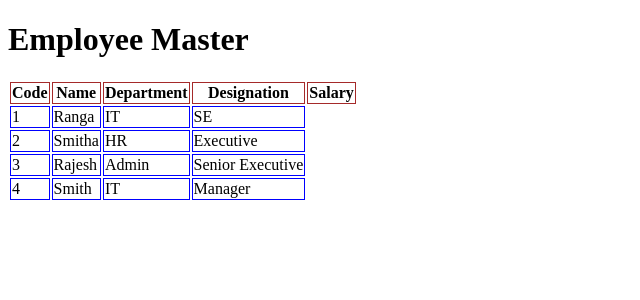
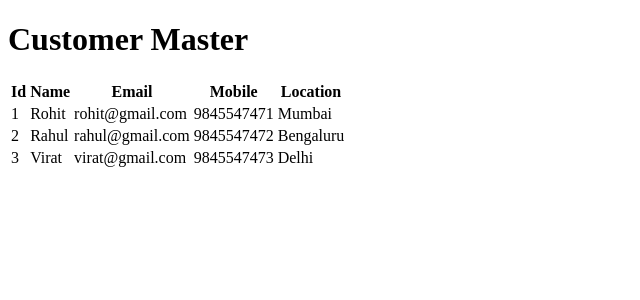
Before and after one commit to rakshith-sb2/C-sharp, an Angular app in the folder angular/programs/angularbasics/: page / in a window 1280 px wide. Shown: the top 300 px of the page, without its empty margins (0-640 px from the left). Built offline with nearby package versions, Linux system fonts and the light colour scheme.

Commit message:
interface

```diff
--- a/angular/programs/angularbasics/src/app/app.component.html
+++ b/angular/programs/angularbasics/src/app/app.component.html
@@ -1,6 +1,10 @@
 <!--
 <h1>{{title}}</h1>
 <app-datatypes></app-datatypes>
+
+<app-employee></app-employee>
 -->
-<app-employee></app-employee>
+
+
+<app-customer></app-customer>
 <router-outlet></router-outlet>
--- a/angular/programs/angularbasics/src/app/app.module.ts
+++ b/angular/programs/angularbasics/src/app/app.module.ts
@@ -5,12 +5,14 @@ import { AppRoutingModule } from './app-routing.module';
 import { AppComponent } from './app.component';
 import { DatatypesComponent } from './datatypes/datatypes.component';
 import { EmployeeComponent } from './components/employee/employee.component';
+import { CustomerComponent } from './components/customer/customer.component';
 
 @NgModule({
   declarations: [
     AppComponent,
     DatatypesComponent,
-    EmployeeComponent
+    EmployeeComponent,
+    CustomerComponent
   ],
   imports: [
     BrowserModule,
--- /dev/null
+++ b/angular/programs/angularbasics/src/app/components/customer/customer.component.html
@@ -0,0 +1,21 @@
+<div>
+    <h1>Customer Master</h1>
+
+    <table>
+        <tr>
+            <th>Id</th>
+            <th>Name</th>
+            <th>Email</th>
+            <th>Mobile</th>
+            <th>Location</th>
+        </tr>
+        <tr *ngFor="let cust of customers">
+            <td>{{cust.id}}</td>
+            <td>{{cust.name}}</td>
+            <td>{{cust.email}}</td>
+            <td>{{cust.mobile}}</td>
+            <td>{{cust.location}}</td>
+        </tr>
+
+    </table>
+</div>
--- /dev/null
+++ b/angular/programs/angularbasics/src/app/components/customer/customer.component.ts
@@ -0,0 +1,42 @@
+import { Component, OnInit } from '@angular/core';
+
+import {Customer} from '../../models/customer'
+
+@Component({
+  selector: 'app-customer',
+  templateUrl: './customer.component.html',
+  styleUrls: ['./customer.component.css']
+})
+export class CustomerComponent implements OnInit {
+
+  customers:Customer[]=[]
+  constructor() { }
+
+  ngOnInit(): void {
+
+    this.customers=[
+    {
+      id:1,
+      name:'Rohit',
+      email:'rohit@gmail.com',
+      mobile:9845547471,
+      location:'Mumbai'
+    },
+    {
+      id:2,
+      name:'Rahul',
+      email:'rahul@gmail.com',
+      mobile:9845547472,
+      location:'Bengaluru'
+    },
+    {
+      id:3,
+      name:'Virat',
+      email:'virat@gmail.com',
+      mobile:9845547473,
+      location:'Delhi'
+    }
+  ]
+  }
+
+}
--- /dev/null
+++ b/angular/programs/angularbasics/src/app/models/customer.ts
@@ -0,0 +1,7 @@
+export interface Customer{
+    id:number,
+    name:string,
+    email:string,
+    mobile:number,
+    location:string
+}
```
Also changed, not shown: angular/programs/angularbasics/src/app/components/customer/customer.component.css (added), 2 other files (tests, documents, lock files or other folders).
